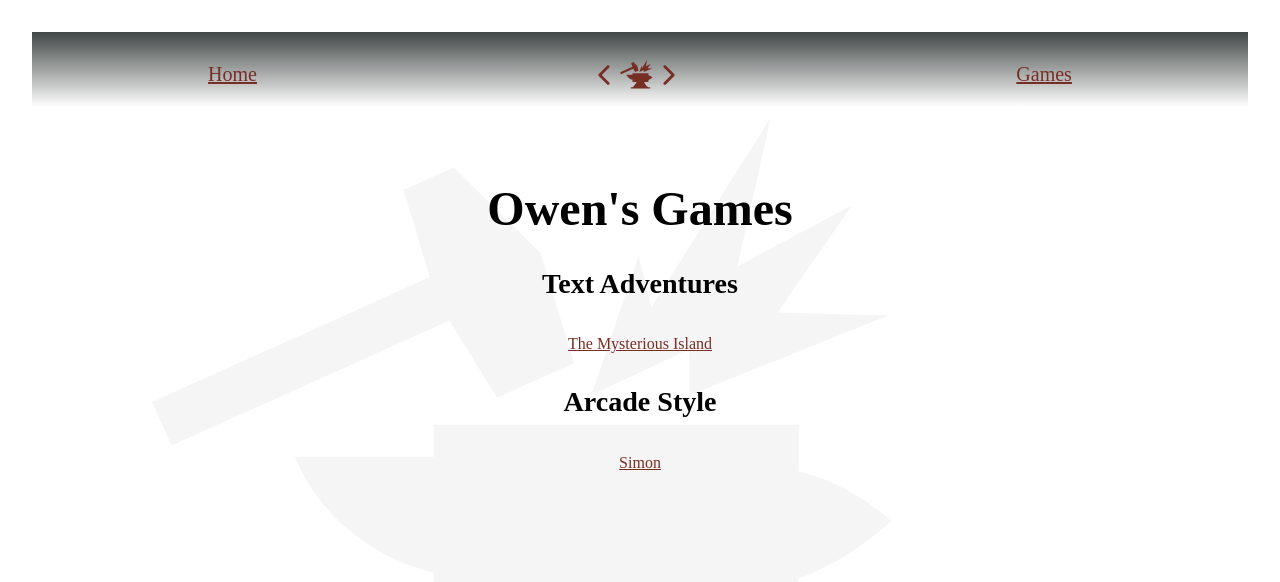
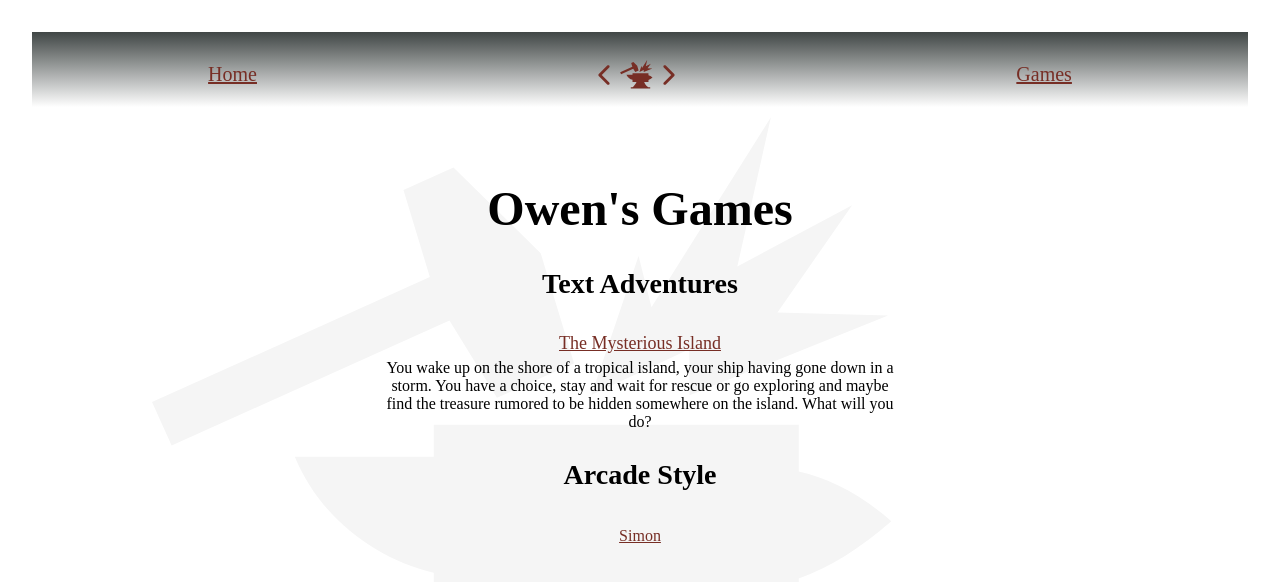
Before and after one commit to owentashlin/games, a React (Create React App) app: page /games in a window 1280 px wide. Shown: the top 582 px of the page. Built offline with nearby package versions, Linux system fonts and the light colour scheme; a web font is replaced by a local one.

Commit message:
add game blurb

```diff
--- a/src/Pages/Games/Games.css
+++ b/src/Pages/Games/Games.css
@@ -30,3 +30,13 @@
     justify-content: center;
     opacity: 40%;
 }
+
+.game-link {
+    font-size: 18px;
+}
+
+.game-blurb{
+    font-size: 16px;
+    width: 50%;
+    margin: auto;
+}
--- a/src/Pages/Games/Games.jsx
+++ b/src/Pages/Games/Games.jsx
@@ -9,7 +9,8 @@ function Games() {
         <h1>Owen's Games</h1>
         <div className='home-image'><GiAnvilImpact size='50rem' color='#f5f5f5'/></div>
         <h3><strong>Text Adventures</strong></h3>
-        <Link to='/games/island'>The Mysterious Island</Link>
+        <Link className='game-link' to='/games/island'>The Mysterious Island</Link>
+        <p className='game-blurb'>You wake up on the shore of a tropical island, your ship having gone down in a storm. You have a choice, stay and wait for rescue or go exploring and maybe find the treasure rumored to be hidden somewhere on the island. What will you do?</p>
 
         <h3><strong>Arcade Style</strong></h3>
         <a href='https://owentashlin.github.io/GA--project-1-Simon/'>Simon</a>
```
